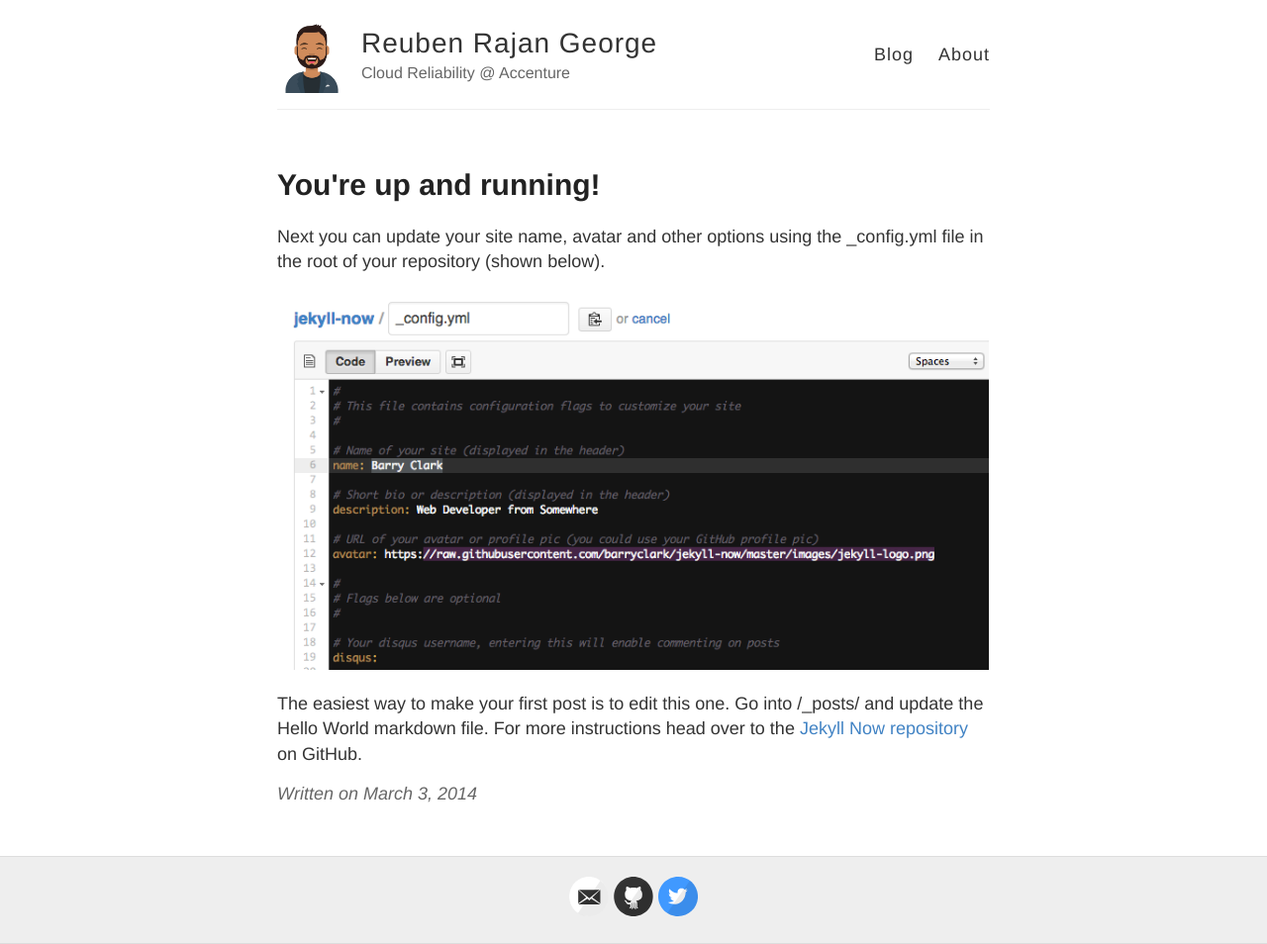
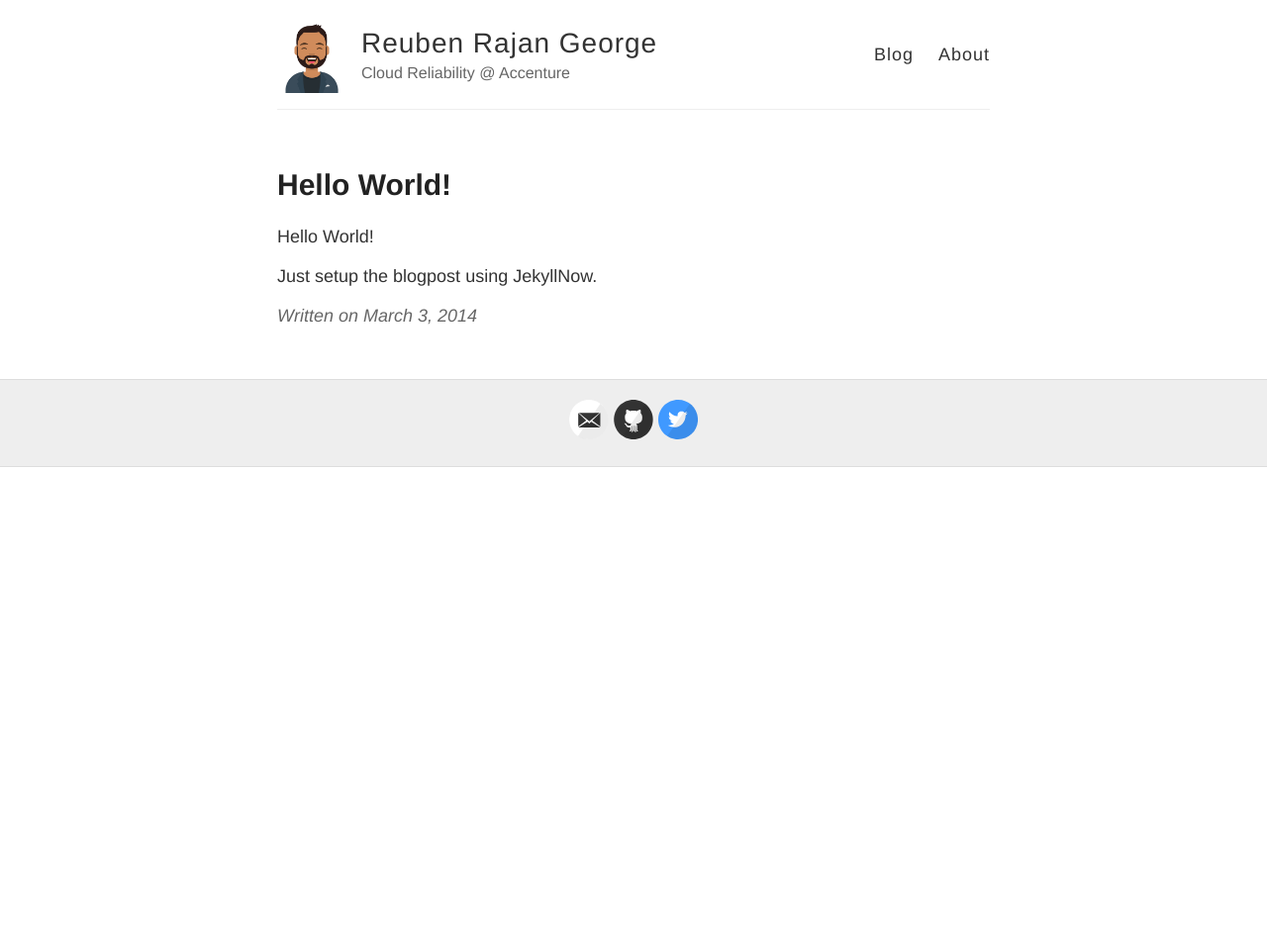
Before and after one commit to reubenrajan/reubenrajan.github.io, a Jekyll site: the page built from _posts/2014-3-3-Hello-World.md, in a window 1280 px wide. Shown: the whole page at 99% size. Built offline with Jekyll 4.4.1, drawn with Linux system fonts in a browser that asks for light colours; after the commit the page ends 900 px from its top, so only the background shows below that.

Commit message:
first post

```diff
--- a/_posts/2014-3-3-Hello-World.md
+++ b/_posts/2014-3-3-Hello-World.md
@@ -1,10 +1,12 @@
 ---
 layout: post
-title: You're up and running!
+title: Hello World!
 ---
 
-Next you can update your site name, avatar and other options using the _config.yml file in the root of your repository (shown below).
+Hello World!
 
+Just setup the blogpost using JekyllNow.
+
+<!---
 ![_config.yml]({{ site.baseurl }}/images/config.png)
-
-The easiest way to make your first post is to edit this one. Go into /_posts/ and update the Hello World markdown file. For more instructions head over to the [Jekyll Now repository](https://github.com/barryclark/jekyll-now) on GitHub.
+-->
```
